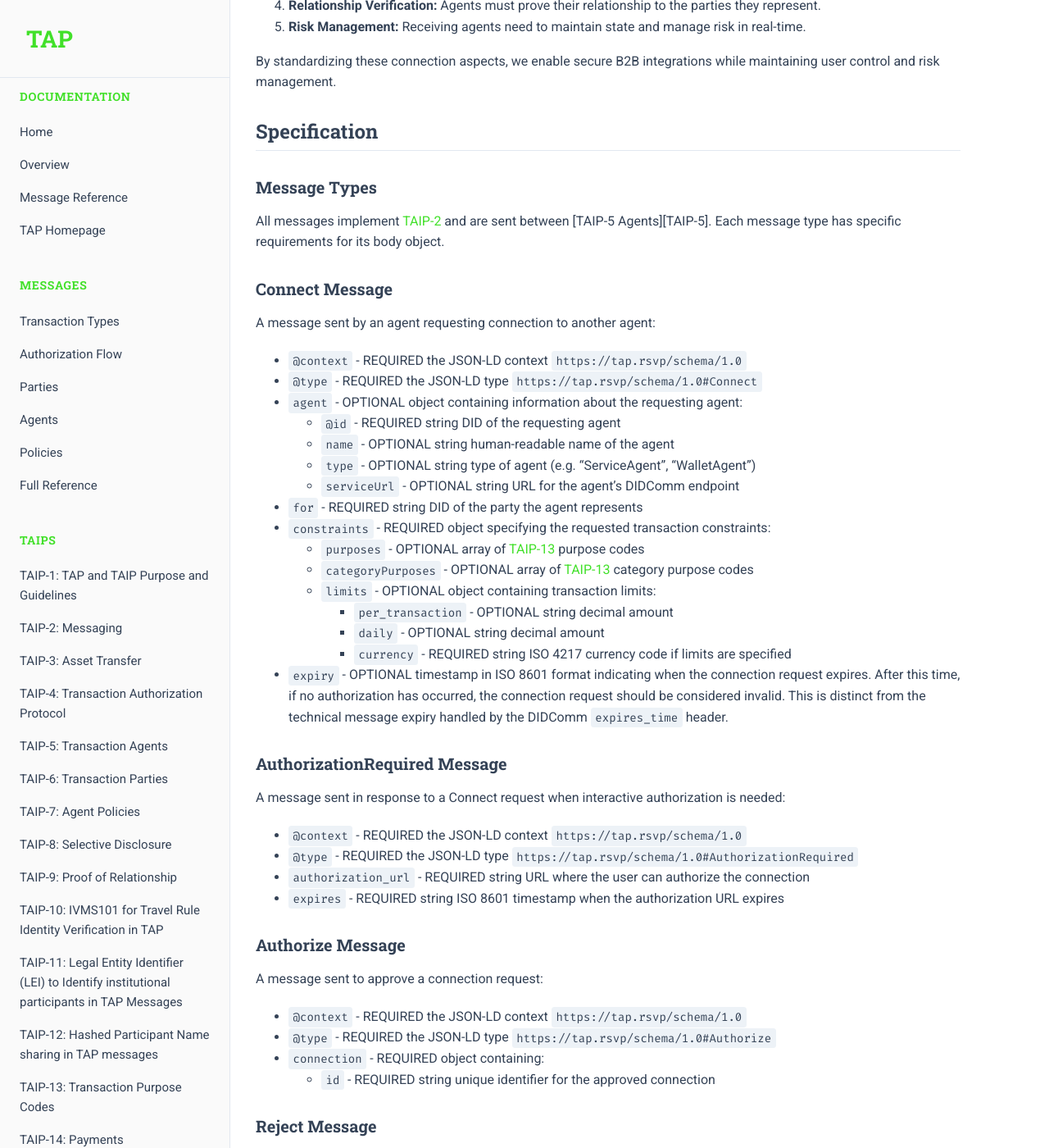
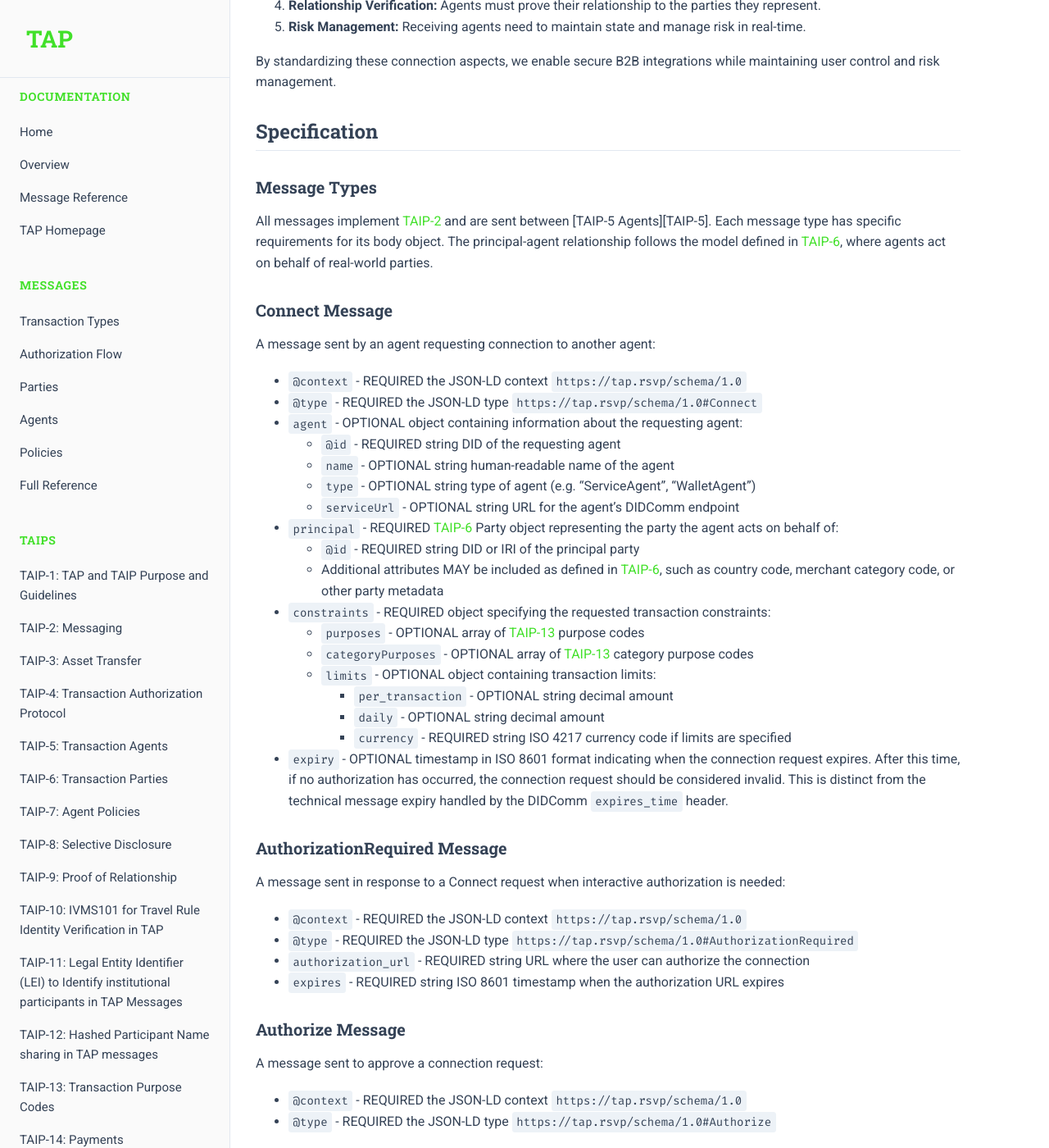
Before and after one commit to TransactionAuthorizationProtocol/TAIPs, a Jekyll site: the page built from TAIPs/taip-15.md, in a window 1280 px wide and 1400 px high, scrolled down 1805 px. Shown: the whole window at 82% size. Built offline with Jekyll 4.4.1, drawn with Linux system fonts in a browser that asks for light colours; some of the changed text lies outside the part shown.

Commit message:
add `principal` as the primary party involved in a Connection

```diff
--- a/TAIPs/taip-15.md
+++ b/TAIPs/taip-15.md
@@ -34,7 +34,7 @@ By standardizing these connection aspects, we enable secure B2B integrations whi
 
 ### Message Types
 
-All messages implement [TAIP-2] and are sent between [TAIP-5 Agents][TAIP-5]. Each message type has specific requirements for its body object.
+All messages implement [TAIP-2] and are sent between [TAIP-5 Agents][TAIP-5]. Each message type has specific requirements for its body object. The principal-agent relationship follows the model defined in [TAIP-6], where agents act on behalf of real-world parties.
 
 ### Connect Message
 
@@ -47,7 +47,9 @@ A message sent by an agent requesting connection to another agent:
   - `name` - OPTIONAL string human-readable name of the agent
   - `type` - OPTIONAL string type of agent (e.g. "ServiceAgent", "WalletAgent")
   - `serviceUrl` - OPTIONAL string URL for the agent's DIDComm endpoint
-- `for` - REQUIRED string DID of the party the agent represents
+- `principal` - REQUIRED [TAIP-6] Party object representing the party the agent acts on behalf of:
+  - `@id` - REQUIRED string DID or IRI of the principal party
+  - Additional attributes MAY be included as defined in [TAIP-6], such as country code, merchant category code, or other party metadata
 - `constraints` - REQUIRED object specifying the requested transaction constraints:
   - `purposes` - OPTIONAL array of [TAIP-13] purpose codes
   - `categoryPurposes` - OPTIONAL array of [TAIP-13] category purpose codes
@@ -72,8 +74,6 @@ A message sent to approve a connection request:
 
 - `@context` - REQUIRED the JSON-LD context `https://tap.rsvp/schema/1.0`
 - `@type` - REQUIRED the JSON-LD type `https://tap.rsvp/schema/1.0#Authorize`
-- `connection` - REQUIRED object containing:
-  - `id` - REQUIRED string unique identifier for the approved connection
 
 ### Reject Message
 
@@ -85,11 +85,11 @@ A message sent to reject a connection request:
 
 ### Cancel Message
 
-A message sent to terminate an existing connection:
+A message sent by principal to terminate an existing connection:
 
 - `@context` - REQUIRED the JSON-LD context `https://tap.rsvp/schema/1.0`
 - `@type` - REQUIRED the JSON-LD type `https://tap.rsvp/schema/1.0#Cancel`
-- `connection_id` - REQUIRED string identifier of the connection to cancel
+- `by` - REQUIRED should be `principal`
 - `reason` - OPTIONAL string human-readable reason for cancellation
 
 ### Connection Flow
@@ -158,7 +158,9 @@ Example Out-of-Band message with Connect request:
             "@id": "did:example:b2b-service",
             "name": "B2B Payment Service"
           },
-          "for": "did:example:business-customer",
+          "principal": {
+            "@id": "did:example:business-customer"
+          },
           "constraints": {
             "purposes": ["BEXP", "SUPP"]
           }
@@ -193,7 +195,7 @@ sequenceDiagram
     participant VASP
     participant Customer
 
-    B2B->>VASP: Connect [constraints, for: customer]
+    B2B->>VASP: Connect [constraints, principal: {id: customer, ...}]
     VASP->>Customer: Out-of-band notification
     Customer->>VASP: Review & Authorize
     VASP->>B2B: Authorize
@@ -208,7 +210,7 @@ sequenceDiagram
     participant VASP
     participant Customer
 
-    B2B->>VASP: Connect [constraints, for: customer]
+    B2B->>VASP: Connect [constraints, principal: {id: customer, ...}]
     VASP->>B2B: AuthorizationRequired [URL]
     B2B->>Customer: Redirect to authorization URL
     Customer->>VASP: Authenticate & Review
@@ -310,7 +312,9 @@ The following are example plaintext messages. See [TAIP-2] for how to sign the m
       "type": "ServiceAgent",
       "serviceUrl": "https://b2b-service/did-comm"
     },
-    "for": "did:example:business-customer",
+    "principal": {
+      "@id": "did:example:business-customer"
+    },
     "constraints": {
       "purposes": ["BEXP", "SUPP"],
       "categoryPurposes": ["CASH", "CCRD"],
@@ -422,12 +426,22 @@ The following example shows a [TAIP-3] Transfer message sent by a B2B service us
     "originator": {
       "@id": "did:example:business-customer"
     },
+    "beneficiary": {
+      "@id": "did:example:merchant"
+    },
     "agents": [
       {
-        "@id": "did:example:b2b-service"
+        "@id": "did:example:b2b-service",
+        "principal": {
+          "@id": "did:example:business-customer"
+        }
       },
       {
-        "@id": "did:example:vasp"
+        "@id": "did:example:vasp",
+        "principal": {
+          "@id": "did:example:merchant"
+        },
+        "role": "BeneficiaryVASP"
       }
     ]
   }
@@ -439,7 +453,8 @@ The receiving agent MUST:
 2. Validate that the transaction complies with the connection's constraints:
    - Check that the purpose (if specified) is allowed
    - Verify the amount is within the per-transaction and daily limits
-   - Confirm the originator matches the connection's `for` party
+   - Confirm the originator's `@id` matches the connection's `principal.@id` value
+   - Verify the agent has permission to act for the specified principal
 3. Process the transaction according to [TAIP-4] if all checks pass
 
 
--- a/packages/typescript/src/tap.ts
+++ b/packages/typescript/src/tap.ts
@@ -619,10 +619,10 @@ export interface Connect extends TapMessageObject<"Connect"> {
   };
 
   /**
-   * DID of the represented parties
-   * The parties the agent acts on behalf of
+   * Party object representing the principal the agent acts on behalf of
+   * As defined in TAIP-6
    */
-  for: DID | DID[];
+  principal: Participant<"Party">;
 
   /**
    * Transaction constraints
--- a/test-vectors/connect/invalid-missing-constraints.json
+++ b/test-vectors/connect/invalid-missing-constraints.json
@@ -17,7 +17,9 @@
         "@id": "did:web:b2b-service.example",
         "name": "B2B Payment Service"
       },
-      "for": "did:web:business-customer.example"
+      "principal": {
+        "@id": "did:web:business-customer.example"
+      }
     }
   },
   "expectedResult": {
--- a/test-vectors/connect/valid-b2b-connect.json
+++ b/test-vectors/connect/valid-b2b-connect.json
@@ -20,7 +20,9 @@
         "type": "ServiceAgent",
         "serviceUrl": "https://b2b-service.example/did-comm"
       },
-      "for": "did:web:business-customer.example",
+      "principal": {
+        "@id": "did:web:business-customer.example"
+      },
       "constraints": {
         "purposes": ["BEXP", "SUPP"],
         "categoryPurposes": ["CASH", "CCRD"],
```
Also changed, not shown: messages.md (+21 -10 lines).
